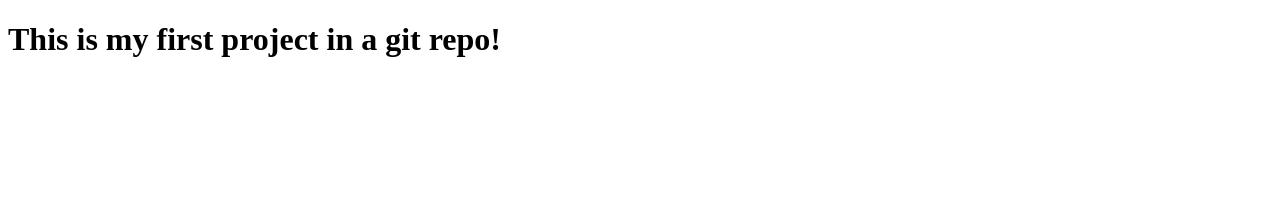
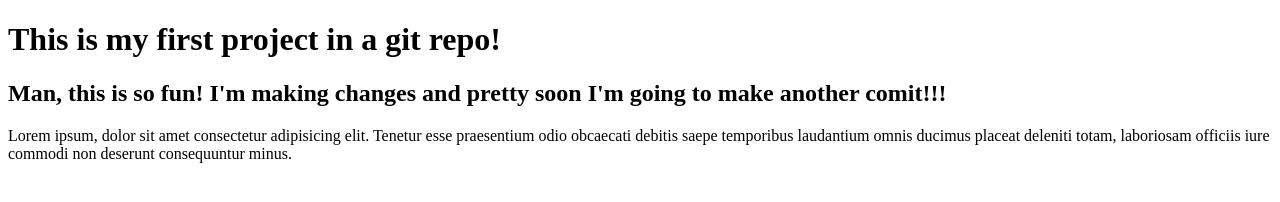
Before and after one commit to JihyeJayPark/urban-engine, a plain HTML site: page index.html in a window 1280 px wide. Drawn offline with Linux system fonts and the light colour scheme.

Commit message:
added new content

```diff
--- a/index.html
+++ b/index.html
@@ -8,5 +8,7 @@
 </head>
 <body>
     <h1>This is my first project in a git repo!</h1>
+    <h2>Man, this is so fun! I'm making changes and pretty soon I'm going to make another comit!!!</h2>
+    <P>Lorem ipsum, dolor sit amet consectetur adipisicing elit. Tenetur esse praesentium odio obcaecati debitis saepe temporibus laudantium omnis ducimus placeat deleniti totam, laboriosam officiis iure commodi non deserunt consequuntur minus.</P>
 </body>
 </html>
```
